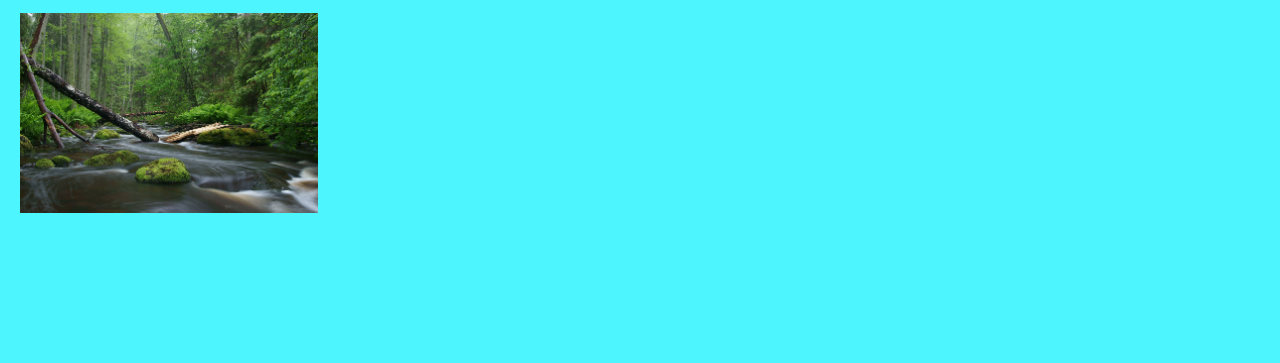
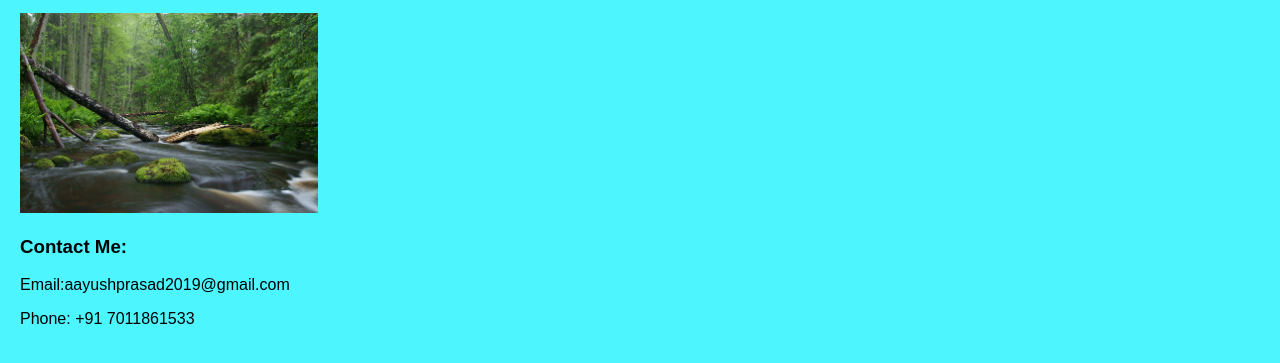
Before and after one commit to ShriAayush/Student-Portfolio-2, a plain HTML site: page index.html in a window 1280 px wide. Shown: the part 119-482 px from the top of the page. Drawn offline with Linux system fonts and the light colour scheme.

Commit message:
Update index.html

```diff
--- a/index.html
+++ b/index.html
@@ -24,10 +24,17 @@
             enhance my skills. Apart from academics, I enjoy reading books and watching movies in my leisure
             time.
         </p>
+    </div>
+
         <div class="pfp">
             <img src="pfp.jpg" alt="User Profile Pic" height="200">
         </div>
-    </div>
+         <div class="contact">
+            <h3>Contact Me:</h3>
+            <p>Email:aayushprasad2019@gmail.com</p>
+            <p>Phone: +91 7011861533</p>
+        </div>
+
 </body>
 
 
```
